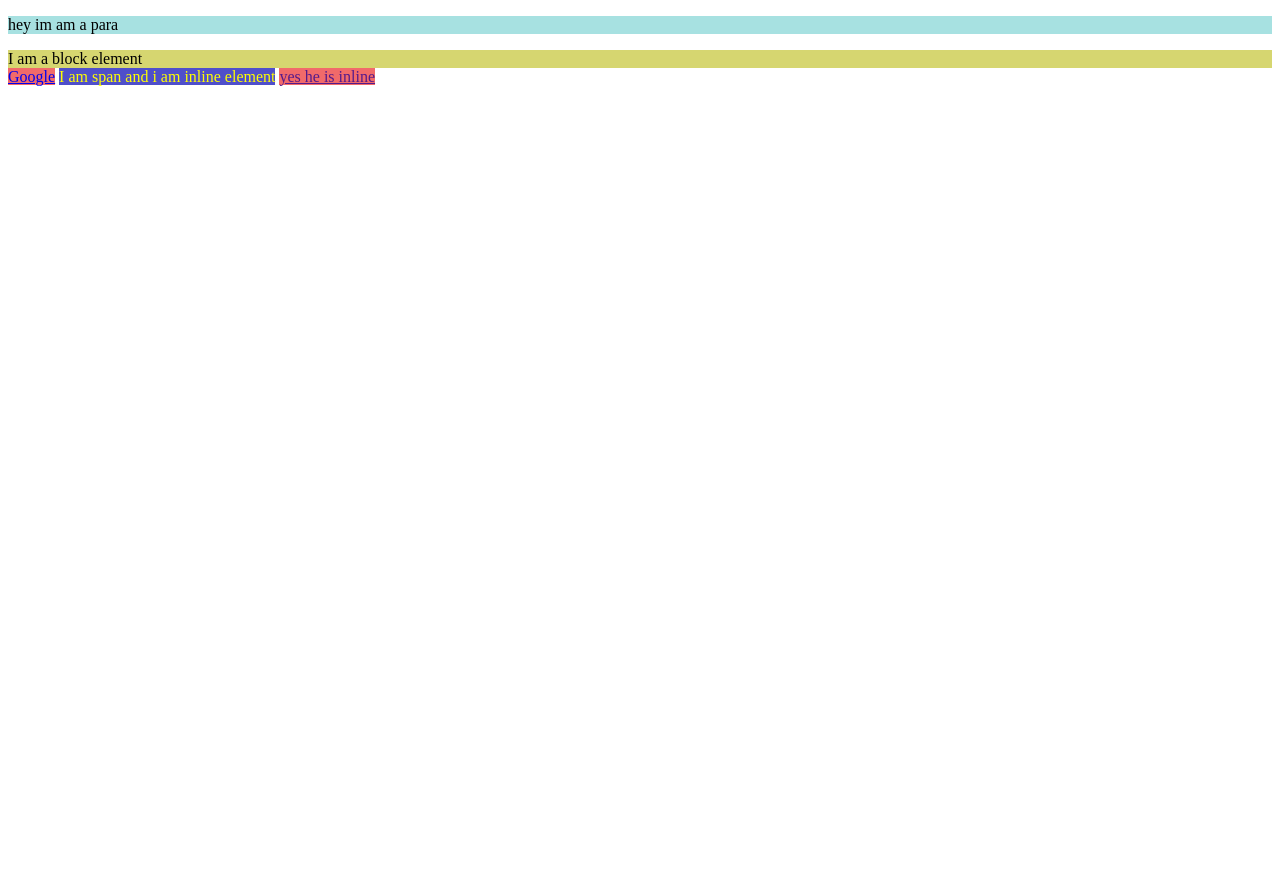
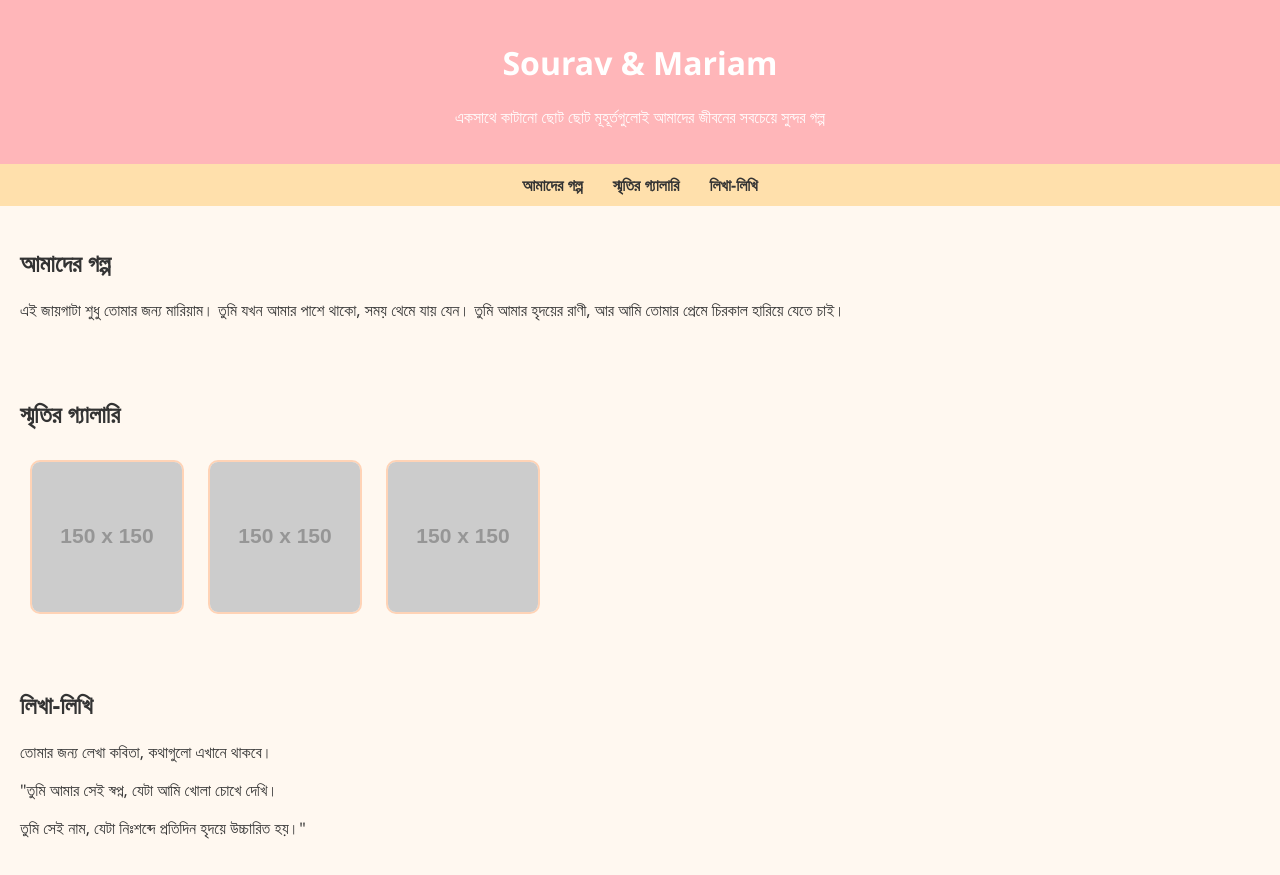
Before and after one commit to Sourav2330/sourav2330.github.io, a plain HTML site: page index.html in a window 1280 px wide. Before the commit the page ends 800 px from the top, so only its background shows below. Drawn offline with Linux system fonts and the light colour scheme; placeholder pictures from the web are drawn by us.

Commit message:
Revamp index.html for Sourav & Mariam's Memory Garden
The HTML structure has been significantly updated to create a personal memory garden page, including new styles and sections for storytelling, gallery, and writings.

```diff
--- a/index.html
+++ b/index.html
@@ -1,20 +1,70 @@
-<!DOCTYPE html>
-<html lang="en">
 
+<!DOCTYPE html><html lang="en">
 <head>
-    <meta charset="UTF-8">
-    <meta name="viewport" content="width=device-width, initial-scale=1.0">
-    <title>Inline and block elements in html</title>
-    <link rel="stylesheet" href="style.css">
+  <meta charset="UTF-8" />
+  <meta name="viewport" content="width=device-width, initial-scale=1.0" />
+  <title>Sourav & Mariam's Memory Garden</title>
+  <style>
+    body {
+      margin: 0;
+      font-family: 'Segoe UI', sans-serif;
+      background-color: #fff8f0;
+      color: #333;
+    }
+    header {
+      background-color: #ffb6b9;
+      color: white;
+      padding: 20px;
+      text-align: center;
+    }
+    nav {
+      background-color: #ffe0ac;
+      display: flex;
+      justify-content: center;
+      gap: 30px;
+      padding: 10px;
+    }
+    nav a {
+      text-decoration: none;
+      color: #333;
+      font-weight: bold;
+    }
+    section {
+      padding: 20px;
+    }
+    .gallery img {
+      width: 150px;
+      height: 150px;
+      object-fit: cover;
+      margin: 10px;
+      border-radius: 10px;
+      border: 2px solid #ffd3b6;
+    }
+  </style>
 </head>
-
 <body>
-    <p>hey im am a para</p>
-    <div>I am a block element</div>
-    <a href="http://google.com">Google</a>
-    <span>I am span and i am inline element</span>
-    <a href="">yes he is inline</a>
-
+  <header>
+    <h1>Sourav & Mariam</h1>
+    <p>একসাথে কাটানো ছোট ছোট মূহূর্তগুলোই আমাদের জীবনের সবচেয়ে সুন্দর গল্প</p>
+  </header>  <nav>
+    <a href="#our-story">আমাদের গল্প</a>
+    <a href="#gallery">স্মৃতির গ্যালারি</a>
+    <a href="#writings">লিখা-লিখি</a>
+  </nav>  <section id="our-story">
+    <h2>আমাদের গল্প</h2>
+    <p>এই জায়গাটা শুধু তোমার জন্য মারিয়াম। তুমি যখন আমার পাশে থাকো, সময় থেমে যায় যেন। তুমি আমার হৃদয়ের রাণী, আর আমি তোমার প্রেমে চিরকাল হারিয়ে যেতে চাই।</p>
+  </section>  <section id="gallery">
+    <h2>স্মৃতির গ্যালারি</h2>
+    <div class="gallery">
+      <img src="https://via.placeholder.com/150" alt="Memory 1">
+      <img src="https://via.placeholder.com/150" alt="Memory 2">
+      <img src="https://via.placeholder.com/150" alt="Memory 3">
+    </div>
+  </section>  <section id="writings">
+    <h2>লিখা-লিখি</h2>
+    <p>তোমার জন্য লেখা কবিতা, কথাগুলো এখানে থাকবে।</p>
+    <p>"তুমি আমার সেই স্বপ্ন, যেটা আমি খোলা চোখে দেখি।</p>
+    <p>তুমি সেই নাম, যেটা নিঃশব্দে প্রতিদিন হৃদয়ে উচ্চারিত হয়।"</p>
+  </section>
 </body>
-
 </html>
```
